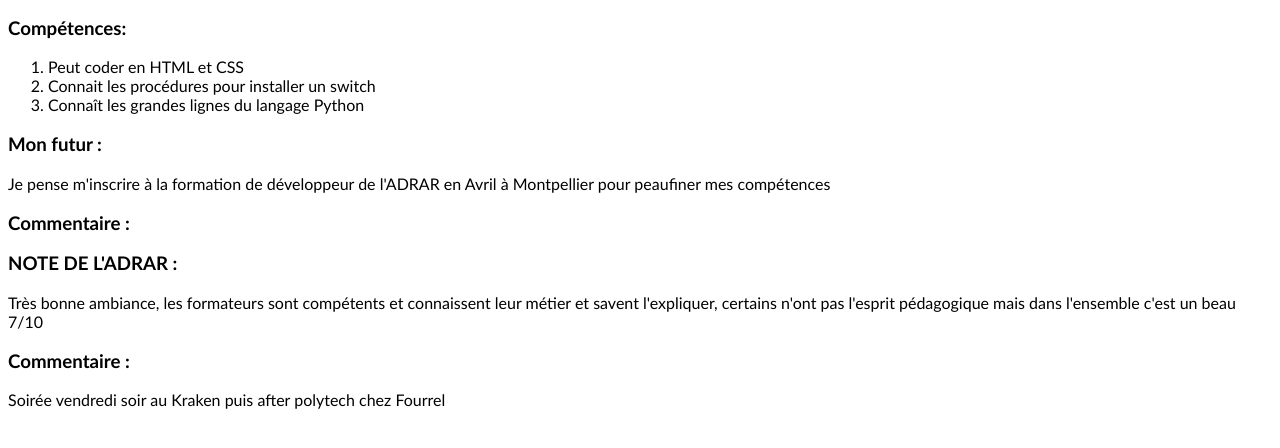
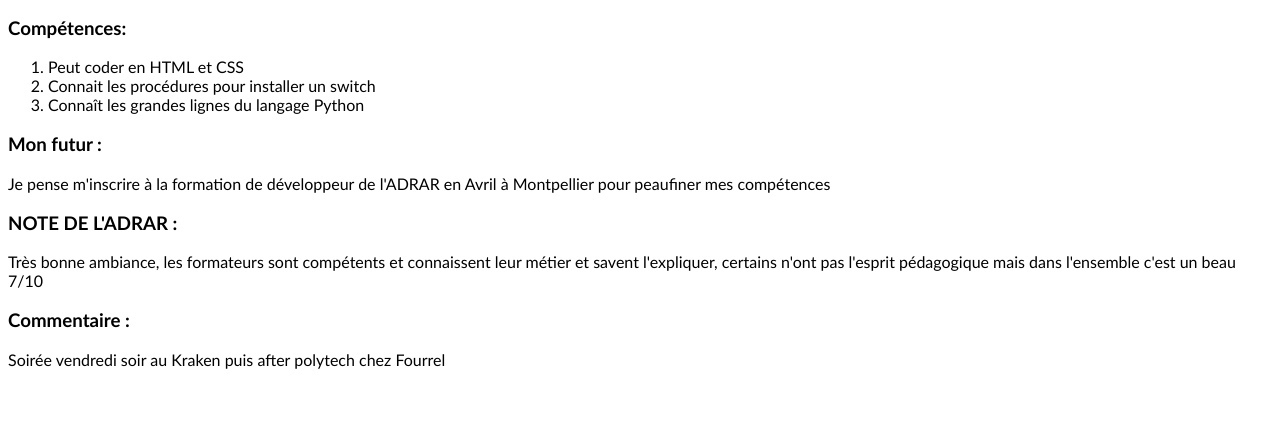
Before and after one commit to mithridatem/ppnum34, a plain HTML site: page roman.html in a window 1280 px wide. Shown: the part 196-644 px from the top of the page. Drawn offline with nearby package versions, Linux system fonts and the light colour scheme.

Commit message:
Update roman.html

```diff
--- a/roman.html
+++ b/roman.html
@@ -44,7 +44,6 @@
 
         <h3>Mon futur :</h3>
         <p>Je pense m'inscrire à la formation de développeur de l'ADRAR en Avril à Montpellier pour peaufiner mes compétences</p>
-        <h3>Commentaire :</h3>
 
         <h3>NOTE DE L'ADRAR :</h3>
         <p>Très bonne ambiance, les formateurs sont compétents et connaissent leur métier et savent l'expliquer, certains n'ont pas l'esprit pédagogique mais dans l'ensemble c'est un beau 7/10</p>
```
